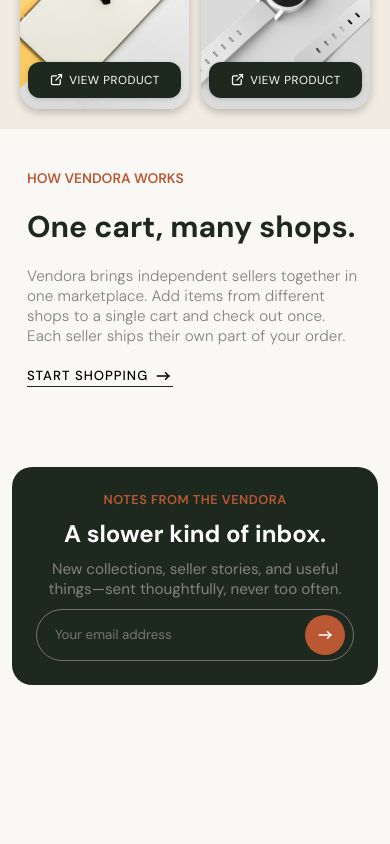
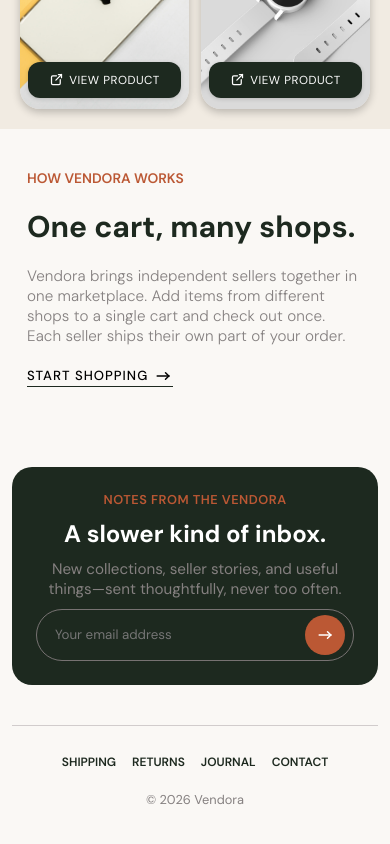
Before and after one commit to Aizenn835/vendora-frontend-v2-e-commerce, a React (Vite) app: page / in a window 390 px wide. Shown: the part 2314-3158 px from the top of the page. Before the commit the page ends 3039 px from the top, so only its background shows below. Built offline with nearby package versions, Linux system fonts and the light colour scheme; no server answers.

Commit message:
Added footer in home

```diff
--- a/src/components/Home/Explore/Explore.jsx
+++ b/src/components/Home/Explore/Explore.jsx
@@ -19,8 +19,8 @@
                 </div>
                 <div className="explore-image-container">
                     <ExploreImage image={Wear} alt={"Everyday wear image"} text={"The everyday fit"} supportingText={"24 Pieces"}/>
-                    <ExploreImage  image={Accessories} alt={"Accessories wear image"} text={"Quiet Accessories"} supportingText={"18 Pieces"}/>
-                    <ExploreImage  image={HomeProduct} alt={"Home product image"} text={"Object for home"} supportingText={"16 Pieces"}/>
+                    <ExploreImage image={Accessories} alt={"Accessories wear image"} text={"Quiet Accessories"} supportingText={"18 Pieces"} />
+                    <ExploreImage image={HomeProduct} alt={"Home product image"} text={"Object for home"} supportingText={"16 Pieces"}/>
                 </div>
             </div>
         </div>
--- /dev/null
+++ b/src/components/Home/Footer/Footer.css
@@ -0,0 +1,86 @@
+.home-footer-container{
+    background-color: var(--color-bg);
+    border-top: 1px solid rgb(209, 204, 204);
+    margin: 12px;
+}
+
+.inner-home-footer-container{
+    display: flex;
+    align-items: center;
+    justify-content: space-between;
+    gap: 16px;
+    width: 100%;
+    box-sizing: border-box;
+    padding: 15px 17px;
+}
+
+.home-footer-logo{
+    font-size: 1.25rem;
+    color: var(--color-primary);
+    margin: 0 0 0 50px;
+}
+
+.home-footer-list-container{
+    width: 100%;
+    max-width: 500px;
+}
+
+.inner-footer-list{
+    display: flex;
+    align-items: center;
+    justify-content: space-evenly;
+    flex-wrap: wrap;
+    gap: 12px;
+    list-style: none;
+    margin: 0;
+    padding: 0;
+}
+
+.inner-footer-list a{
+    color: var(--color-primary);
+    text-decoration: none;
+    text-transform: uppercase;
+    font-size: 0.75rem;
+    font-weight: 550;
+}
+
+.trademark-vendora{
+    font-size: 0.8rem;
+    color: var(--color-supporting-text);
+    white-space: nowrap;
+}
+
+@media (max-width: 1024px){
+    .home-footer-logo{
+        display:none
+    }
+
+    .home-footer-list-container{
+        max-width: 420px;
+    }
+}
+
+@media (max-width: 768px){
+    .inner-home-footer-container{
+        flex-direction: column;
+        text-align: center;
+        gap: 20px;
+        padding: 24px 16px;
+    }
+
+    .home-footer-list-container{
+        max-width: 100%;
+    }
+
+    .inner-footer-list{
+        justify-content: center;
+        gap: 12px 24px;
+    }
+}
+
+@media (max-width: 480px){
+    .inner-footer-list{
+        justify-items: center;
+        gap: 16px;
+    }
+}
--- /dev/null
+++ b/src/components/Home/Footer/Footer.jsx
@@ -0,0 +1,21 @@
+import './Footer.css'
+
+export default function Footer({onMenuClick}){
+
+    return(
+        <div className="home-footer-container">
+            <div className="inner-home-footer-container">
+                <h3 className='home-footer-logo'>VENDORA</h3>
+                <nav className="home-footer-list-container">
+                    <ul className='inner-footer-list'>
+                        <li><a href="#">Shipping</a></li>
+                        <li><a href="#">Returns</a></li>
+                        <li><a href="#">Journal</a></li>
+                        <li><a href="#">Contact</a></li>
+                    </ul>
+                </nav>
+                <span className='trademark-vendora'>© 2026 Vendora</span>
+            </div>
+        </div>
+    );
+}
--- a/src/components/Home/Hero/Hero.jsx
+++ b/src/components/Home/Hero/Hero.jsx
@@ -3,6 +3,7 @@
 import HeroImage from '../HeroImage/HeroImage.jsx'
 import ProductGrid from '../ProductGrid/ProductGrid.jsx'
 import MakersBlock from '../MakersBlock/MakersBlock.jsx'
+import Footer from '../Footer/Footer.jsx'
 import GetToKnowMore from '../GetToKnowMore/GetToKnowMore.jsx'
 import './Hero.css'
 
@@ -19,6 +20,7 @@
             <ProductGrid />
             <MakersBlock />
             <GetToKnowMore />
+            <Footer />
         </div>
     );
 }
```
Also changed, not shown: src/components/Home/ExploreImage/ExploreImage.css (line endings or trailing spaces).
